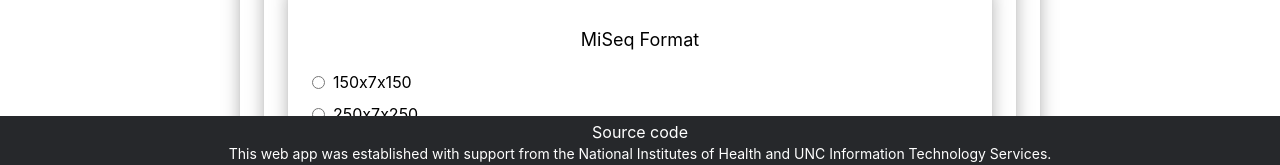
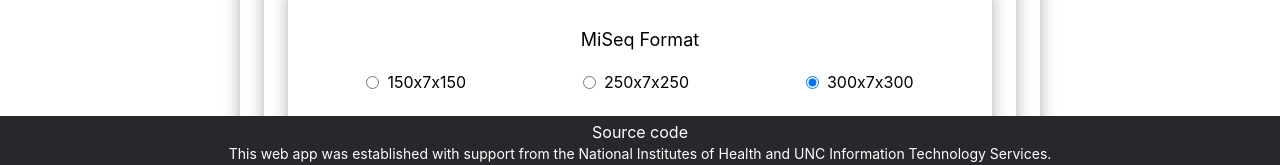
Before and after one commit to clarkmu/primer-id, a Next.js app: page /tcs in a window 1280 px wide. Shown: the part 632-797 px from the top of the page. Built offline with nearby package versions, Linux system fonts and the light colour scheme; no server answers.

Commit message:
fix frontend tcs.miseq_format

```diff
--- a/src/components/TCSDR/TCS/GlobalSettings.tsx
+++ b/src/components/TCSDR/TCS/GlobalSettings.tsx
@@ -15,7 +15,7 @@ export default function GlobalSettings() {
     <Paper>
       <div className="flex flex-col gap-8 text-center items-center mb-4 my-2">
         <RadioGroup
-          row={true}
+          direction="row"
           label="MiSeq Format"
           value={platformFormat}
           onChange={(e) =>
```
